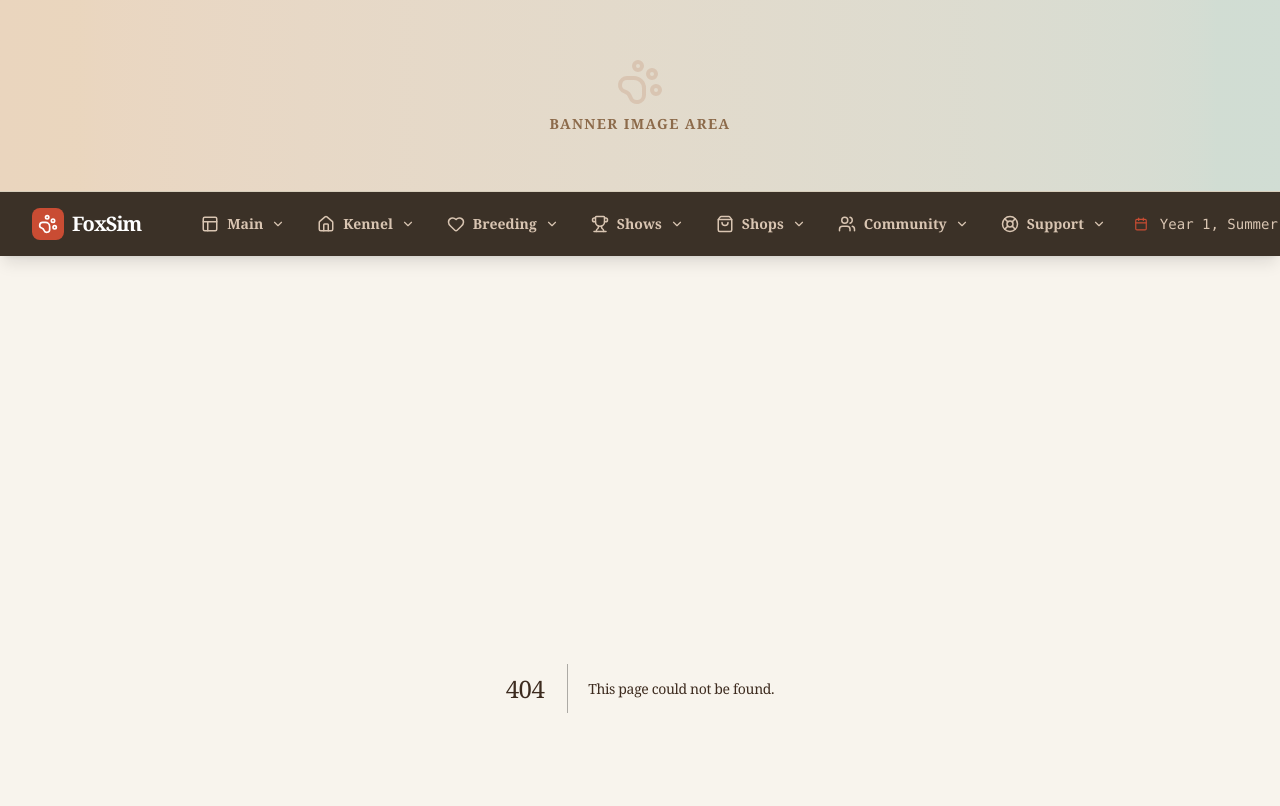
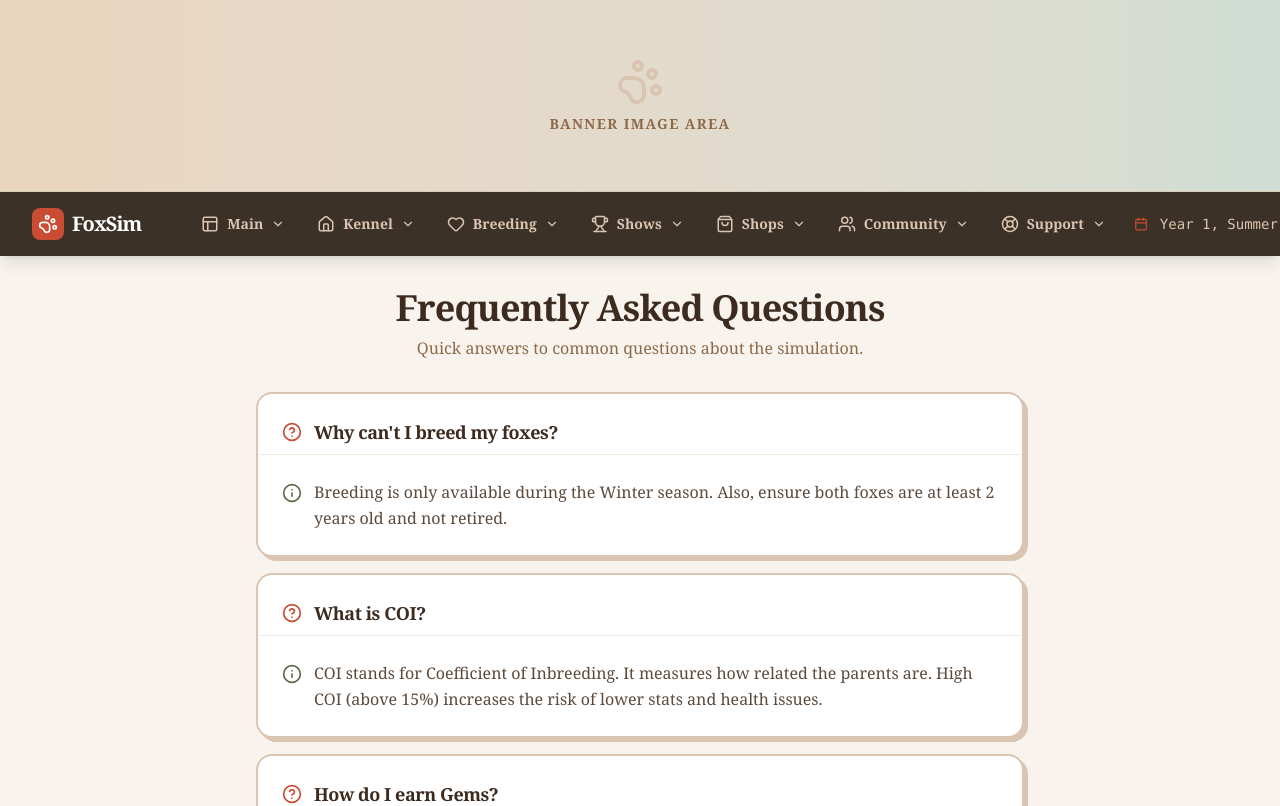
Before and after one commit to erkinde-lab/fox-breeding-sim-v2, a Next.js app: page /faq in a window 1280 px wide. Before the commit this address had no page. Shown: the top 806 px of the page. Built offline with nearby package versions, Linux system fonts and the light colour scheme.

Commit message:
Upload src/app/faq/page.tsx

```diff
--- /dev/null
+++ b/src/app/faq/page.tsx
@@ -0,0 +1,54 @@
+'use client';
+
+import React from 'react';
+import { Card, CardHeader, CardTitle, CardContent } from '@/components/ui/card';
+import { Info, HelpCircle } from 'lucide-react';
+
+const FAQS = [
+  {
+    q: "Why can't I breed my foxes?",
+    a: "Breeding is only available during the Winter season. Also, ensure both foxes are at least 2 years old and not retired."
+  },
+  {
+    q: "What is COI?",
+    a: "COI stands for Coefficient of Inbreeding. It measures how related the parents are. High COI (above 15%) increases the risk of lower stats and health issues."
+  },
+  {
+    q: "How do I earn Gems?",
+    a: "Gems are earned through achievements, special show placements, or selling high-quality foxes to other players."
+  },
+  {
+    q: "What are lethal genes?",
+    a: "Some mutations (like Platinum or White Marked) are lethal in homozygous form (WpWp). These kits will be stillborn."
+  }
+];
+
+export default function FAQPage() {
+  return (
+    <div className="space-y-8 max-w-3xl mx-auto">
+      <div className="text-center">
+        <h1 className="text-4xl font-black text-earth-900 tracking-tight">Frequently Asked Questions</h1>
+        <p className="text-earth-500 mt-2">Quick answers to common questions about the simulation.</p>
+      </div>
+
+      <div className="space-y-4">
+        {FAQS.map((faq, i) => (
+          <Card key={i} className="folk-card border-earth-200">
+            <CardHeader className="pb-2">
+              <CardTitle className="text-lg flex items-start gap-3">
+                <HelpCircle className="text-fire-600 mt-1 flex-shrink-0" size={20} />
+                {faq.q}
+              </CardTitle>
+            </CardHeader>
+            <CardContent>
+              <div className="flex gap-3">
+                <Info className="text-moss-600 mt-1 flex-shrink-0" size={20} />
+                <p className="text-earth-700 leading-relaxed">{faq.a}</p>
+              </div>
+            </CardContent>
+          </Card>
+        ))}
+      </div>
+    </div>
+  );
+}
```
